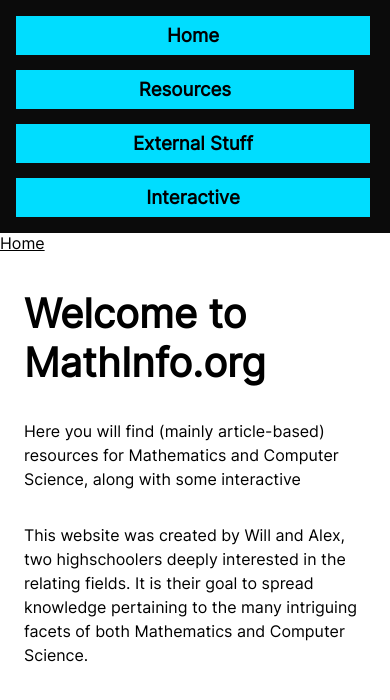
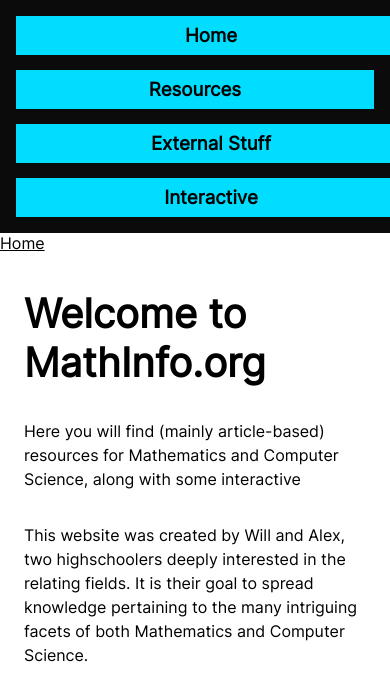
Before and after one commit to PixelatedLagg/MathInfo, a React (Create React App) app: page / in a window 390 px wide. Shown: the top 700 px of the page. Built offline with nearby package versions, Linux system fonts and the light colour scheme.

Commit message:
more misc stuff; bugfixing

```diff
--- a/src/App.js
+++ b/src/App.js
@@ -41,7 +41,7 @@
     }
     return (
       <div className="container">
-        <nav>
+        <nav role="navigation">
           <div className="header">
             <Link className="header-button header-link vert-space" to="/">
               <h3>Home</h3>
--- a/src/Article.js
+++ b/src/Article.js
@@ -42,7 +42,7 @@
         props.onSetNames(`${res.charAt(0).toUpperCase() + res.slice(1)} ${articleObject.title.replaceAll(' ', '*')}`);
         props.onSetLinks(`/${res} /${res}/${article}`);
         return (
-            <div className="content">
+            <div className="content" role="main">
               {articleObject.sections.map((element, index) => ReadSection(element, index))}
             </div>
           );
--- a/src/External.js
+++ b/src/External.js
@@ -6,7 +6,7 @@
     props.onSetNames("External");
     props.onSetLinks("/external");
     return (
-        <div className="content" data-names="External" data-links="/external">
+        <div className="content" role="main">
             <div className="text">
                 <h1>External Stuff</h1>
                 <p>Cool websites:</p>
--- a/src/Home.js
+++ b/src/Home.js
@@ -6,7 +6,7 @@
     props.onSetNames("Home");
     props.onSetLinks("/");
     return (
-        <div className="content">
+        <div className="content" role="main">
             <div className="text">
                 <h1>Welcome to MathInfo.org</h1>
                 <p>Here you will find (mainly article-based) resources for Mathematics and Computer Science, along with some interactive </p>
--- a/src/Section.js
+++ b/src/Section.js
@@ -35,7 +35,7 @@
     props.onSetNames(document.title);
     props.onSetLinks(`/${res}`);
     return (
-      <div className="content">
+      <div className="content" role="main">
         <div className="text">
           <div dangerouslySetInnerHTML={{ __html: resource.Summary.text }}></div>
           <h2>Articles:</h2>
--- a/src/index.css
+++ b/src/index.css
@@ -76,6 +76,7 @@
 }
 a h3
 {
+    width: unset;
     white-space: nowrap;
 }
 a:link, a:visited
@@ -110,7 +111,7 @@
 }
 .header > *
 {
-    margin-right: 20px;
+    margin-right: 24px;
 }
 .header-button h3
 {
@@ -351,22 +352,34 @@
 }
 @media (max-width: 500px)
 {
+    .header > *
+    {
+        margin-right: 0;
+    }
+    .header
+    {
+        display: inline-block;
+        padding: 16px !important;
+        width: 100%;
+    }
     .header-button
     {
-        display: block;
         text-align: center;
-        width: calc(100% - 20px);
-        margin-right: 20px;
+        width: calc(100% - 16px) !important;
+    }
+    #resourcecs .header-button
+    {
+        margin: 0 !important;
+        width: 100% !important;
     }
     #resources
     {
-        width: 100%;
+        width: calc(100% - 16px);
         display: block;
     }
     #resources-content
     {
         width: 100%;
-        border-top-right-radius: 0;
     }
     #resources-content a
     {
--- a/src/interactive.js
+++ b/src/interactive.js
@@ -6,7 +6,7 @@
     document.title = "Interactive";
     props.onSetNames("Interactive");
     props.onSetLinks("/interactive");
-    return (<div className="content">
+    return (<div className="content" role="main">
         <div className="text">
           <div>
             <h1>Interactive</h1>
```
Also changed, not shown: 1 other file (tests, documents, lock files or other folders).
